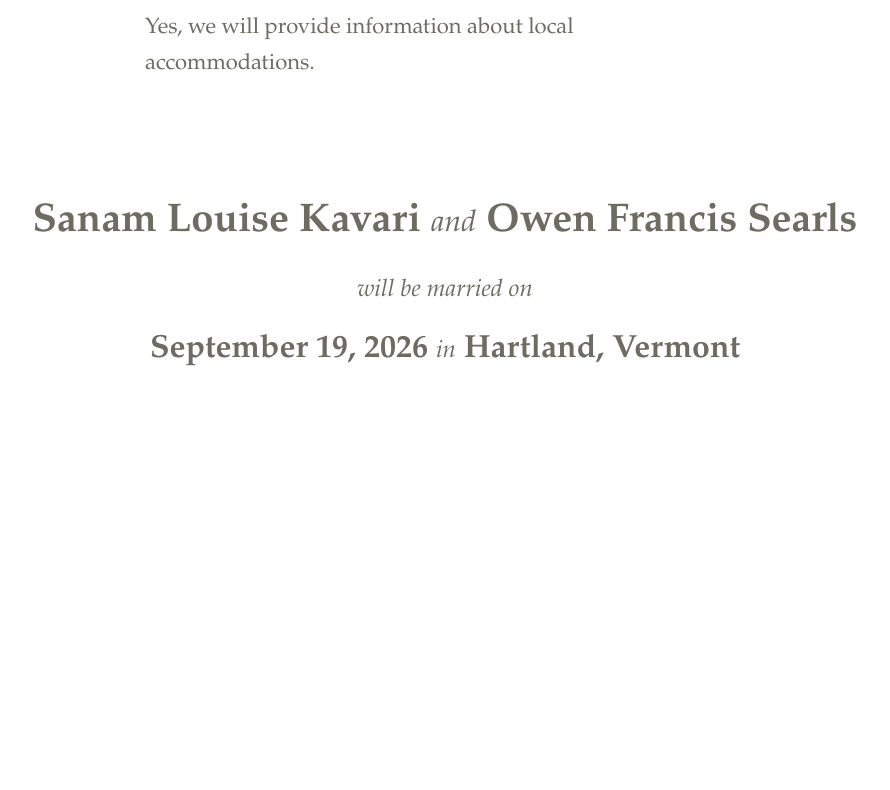
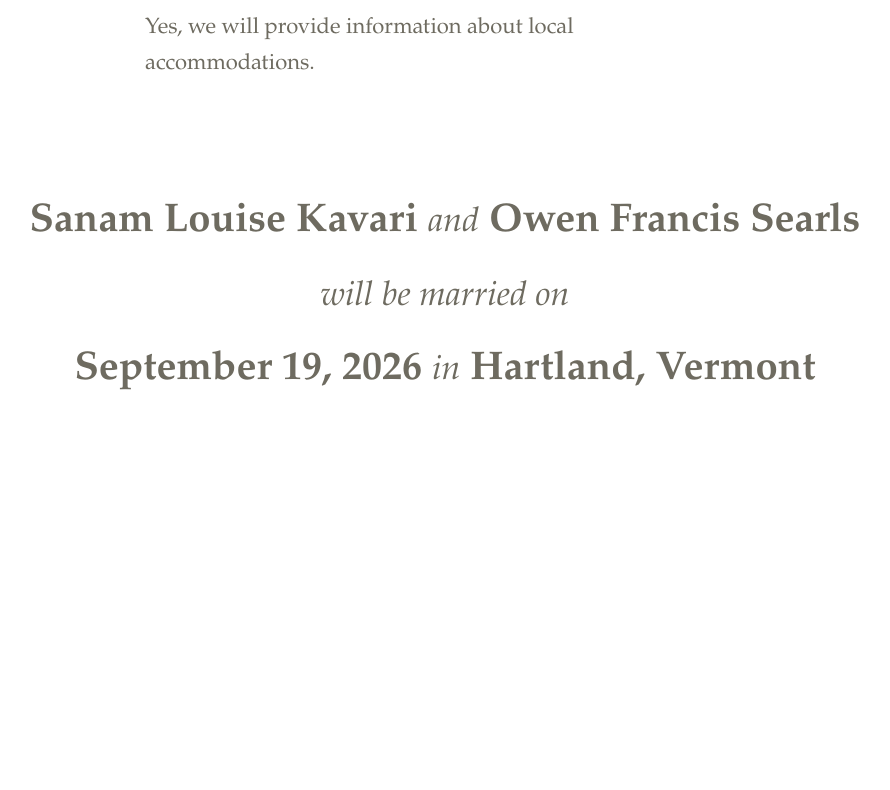
Before and after one commit to owensearls/wedding.kavari-searls.net, a React (Vite) app: page /#rsvp in a window 1280 px wide. Shown: the part 1350-2140 px from the top of the page, without its empty margins (195-1085 px from the left). Built offline with nearby package versions, Linux system fonts and the light colour scheme.

Commit message:
styling tweaks

```diff
--- a/src/App.tsx
+++ b/src/App.tsx
@@ -10,8 +10,8 @@ function App() {
         header={
           <div style={{ textAlign: "center", display: "flex", flexDirection: "column", paddingTop: 75, gap: "10px" }}>
             <h1>Sanam Louise Kavari <span className={typography.italicConnector}>and</span> Owen Francis Searls</h1>
-              <h2><span className={typography.italicConnector}>will be married on</span></h2>
-            <h2>September 19, 2026 <span className={typography.italicConnector}>in</span> Hartland, Vermont</h2>
+              <h1><span className={typography.italicConnector}>will be married on</span></h1>
+            <h1>September 19, 2026 <span className={typography.italicConnector}>in</span> Hartland, Vermont</h1>
           </div>
         }
         footer={
--- a/src/components/Section.module.css
+++ b/src/components/Section.module.css
@@ -4,6 +4,6 @@
   width: 100%;
   box-sizing: border-box;
   position: relative;
-  padding-left: 10px;
-  padding-right: 10px;
+  padding-left: 25px;
+  padding-right: 25px;
 }
--- a/src/typography.module.css
+++ b/src/typography.module.css
@@ -50,6 +50,6 @@
 
 .italicConnector {
   font-style: italic;
-  font-size: 75%;
+  font-size: 85%;
   font-weight: normal;
 }
```
